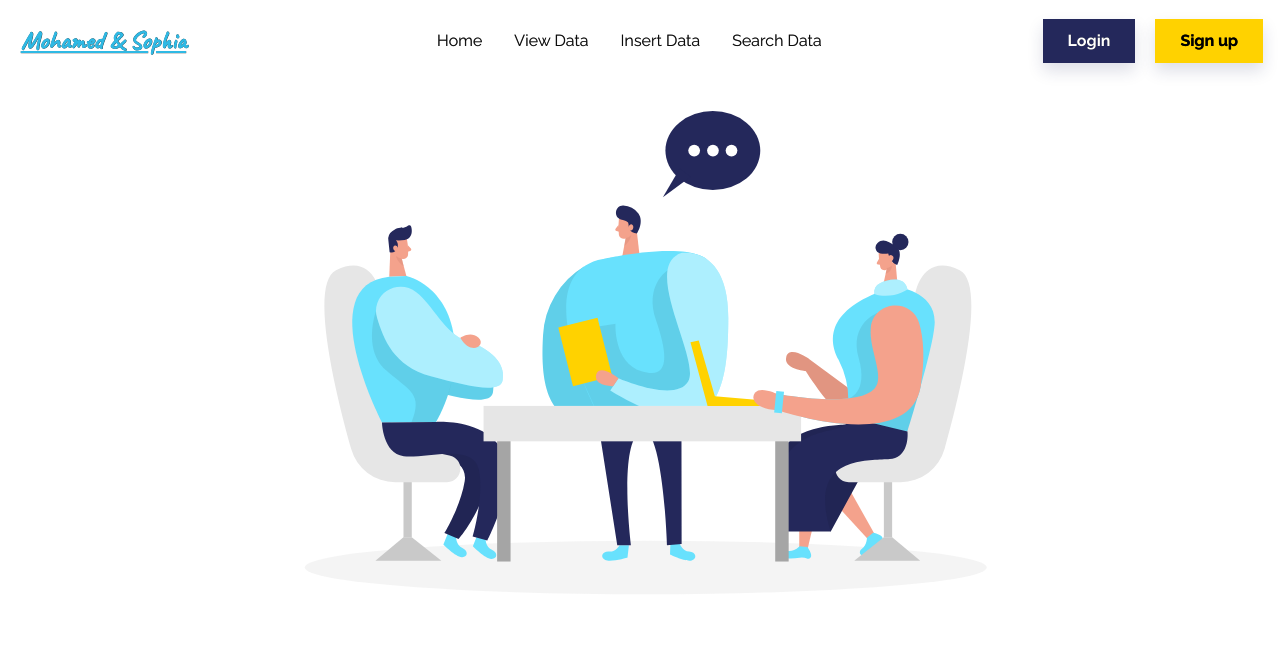
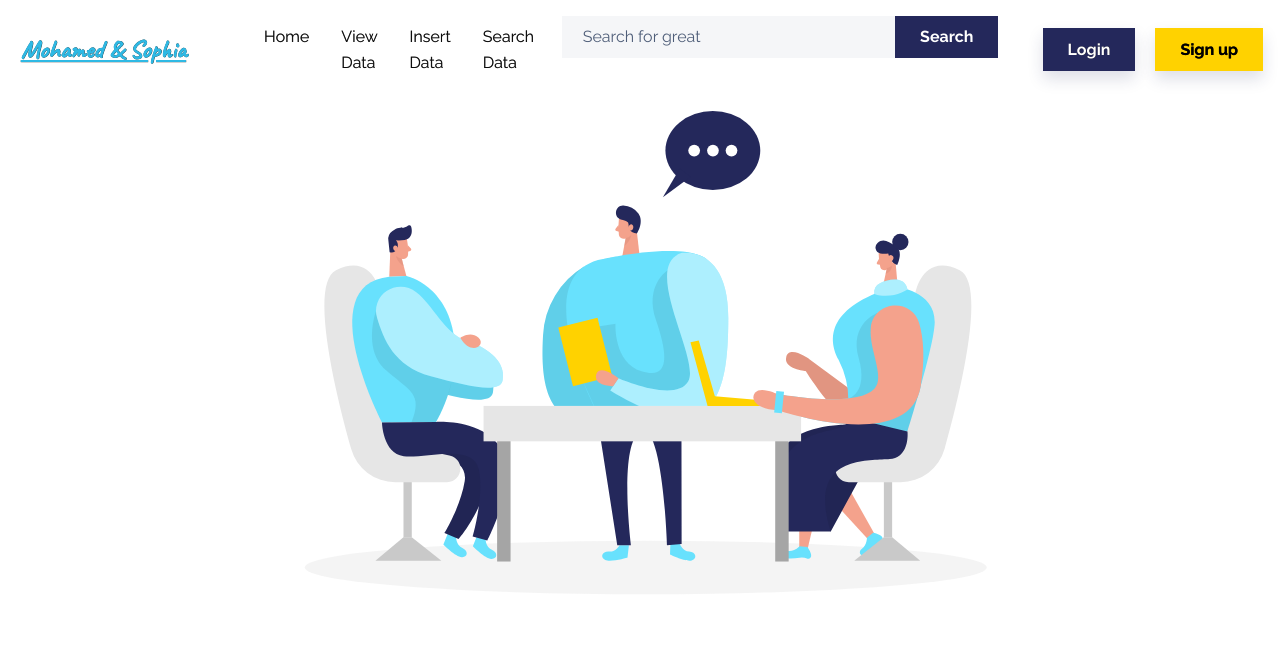
Before and after one commit to mightySIZE/react-flask-webapp, a Flask app: page / in a window 1280 px wide. Shown: the top 650 px of the page. Run offline with Flask 3, Linux system fonts and the light colour scheme; some libraries are stand-ins or nearby versions.

Commit message:
attempting to fix search bar
putting it in the navbar

```diff
--- a/MSapp/forms.py
+++ b/MSapp/forms.py
@@ -32,5 +32,5 @@ class LoginForm(FlaskForm):
     submit = SubmitField('Login')
 
 class SearchForm(FlaskForm):
-    searchName = StringField('Name', validators=[DataRequired()])
+    searchName = StringField('Search Name', validators=[DataRequired()])
     submit = SubmitField('Search')
--- a/MSapp/routes.py
+++ b/MSapp/routes.py
@@ -8,21 +8,25 @@ from flask_login import login_user, logout_user, login_required, current_user
 def home():
     return render_template('home.html')
 
+# pass the search form to the template/base.html
+@app.context_processor
+def inject_now():
+    form = SearchForm()
+    return dict(form=form)
+
 @app.route('/data')
 def viewData(): # this function will show the data from the database
     greats = Great.query.all()
     return render_template('viewData.html', greats=greats)
 
 # this route will search data from the database
-@app.route('/searchData', methods=['POST', 'GET'])
+@app.route('/searchData', methods=['POST'])
 def searchData():
     form = SearchForm()
     if form.validate_on_submit():
-        name = form.name.data
-        greats = Great.query.filter_by(name=name).all()
-        return render_template('searchData.html', form=form, greats=greats)
-    else:
-        greats = Great.query.all()
+        searchedName = form.searchName.data
+        # i want to search my Great database for names LIKE the searchedName
+        greats = Great.query.filter(Great.name.like('%' + searchedName + '%')).all()
         return render_template('searchData.html', form=form, greats=greats)
 
 @app.route('/insertData', methods=['POST', 'GET'])
--- a/MSapp/templates/base.html
+++ b/MSapp/templates/base.html
@@ -39,10 +39,17 @@
                     <li class="nav-item"><a class="nav-link" href="{{ url_for('viewData') }}">View Data</a></li>
                     <li class="nav-item"><a class="nav-link" href="{{ url_for('insertData') }}">Insert Data</a></li>
                     <li class="nav-item"><a class="nav-link" href="{{ url_for('searchData') }}">Search Data</a></li>
-                    <li class="nav-item">
+                    <form class="container" action={{ url_for('searchData' )}}>
+                        {{ form.hidden_tag() }}
+                        <div class="input-group">
+                            <!-- <input class="bg-light form-control border-0 small" type="text" placeholder="Search for ..." /> -->
+                            {{ form.searchName(class="bg-light form-control border-0 small", placeholder="Search for great") }}
+                            {{ form.submit(class="btn btn-primary py-0", type="submit") }}
+                        </div>
+                    </form>
                 </ul>
                     {% if current_user.is_authenticated %} <!-- can access current_user because of flask_login -->
-                            <a><span style="width: 192.75px;color: rgb(35,66,75);font-size: 20px; text-align: center;">
+                            <a><span style="width: 192.75px;color: rgb(35,66,75);font-size: 18px; text-align: center;">
                                 Welcome, {{ current_user.username }}!
                             </span></a>
                         <a class="btn btn-primary shadow" style="margin-left: 10px;" role="button" href="{{ url_for('logout') }}">Logout</a>
--- a/MSapp/templates/searchData.html
+++ b/MSapp/templates/searchData.html
@@ -7,12 +7,13 @@
 {% block content%}
     <section class="py-5 mt-5">
         <form class="container">
+            {{ form.hidden_tag() }}
             {{ form.csrf_token }}
-            {{ form.hidden_tag() }}
             <div class="input-group">
                 <!-- <input class="bg-light form-control border-0 small" type="text" placeholder="Search for ..." /> -->
                 {{ form.searchName(class="bg-light form-control border-0 small", placeholder="Search for great") }}
                 {{ form.submit(class="btn btn-primary py-0", type="button") }}
+                {{ greats }}
             </div>
         </form>
     </section>
```
